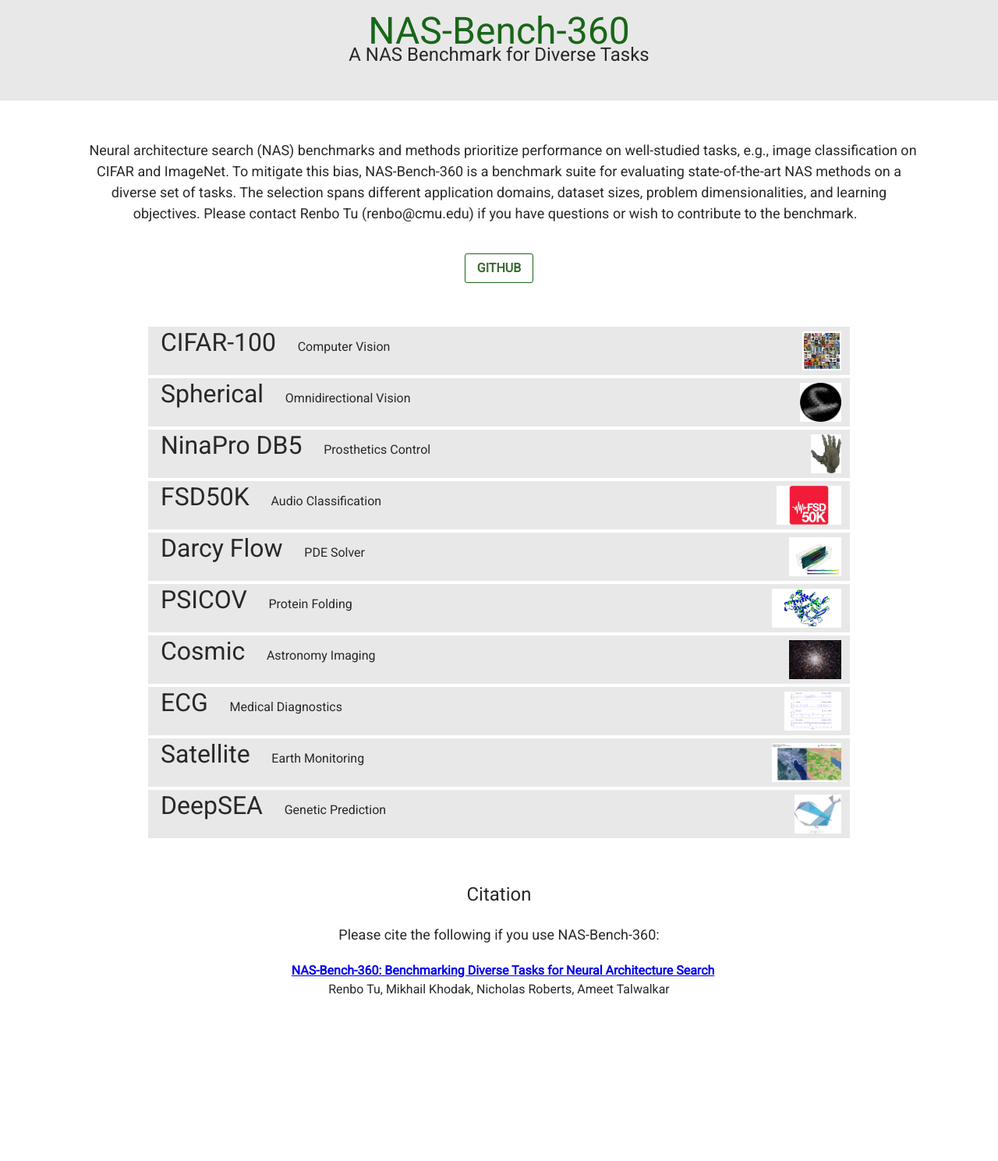
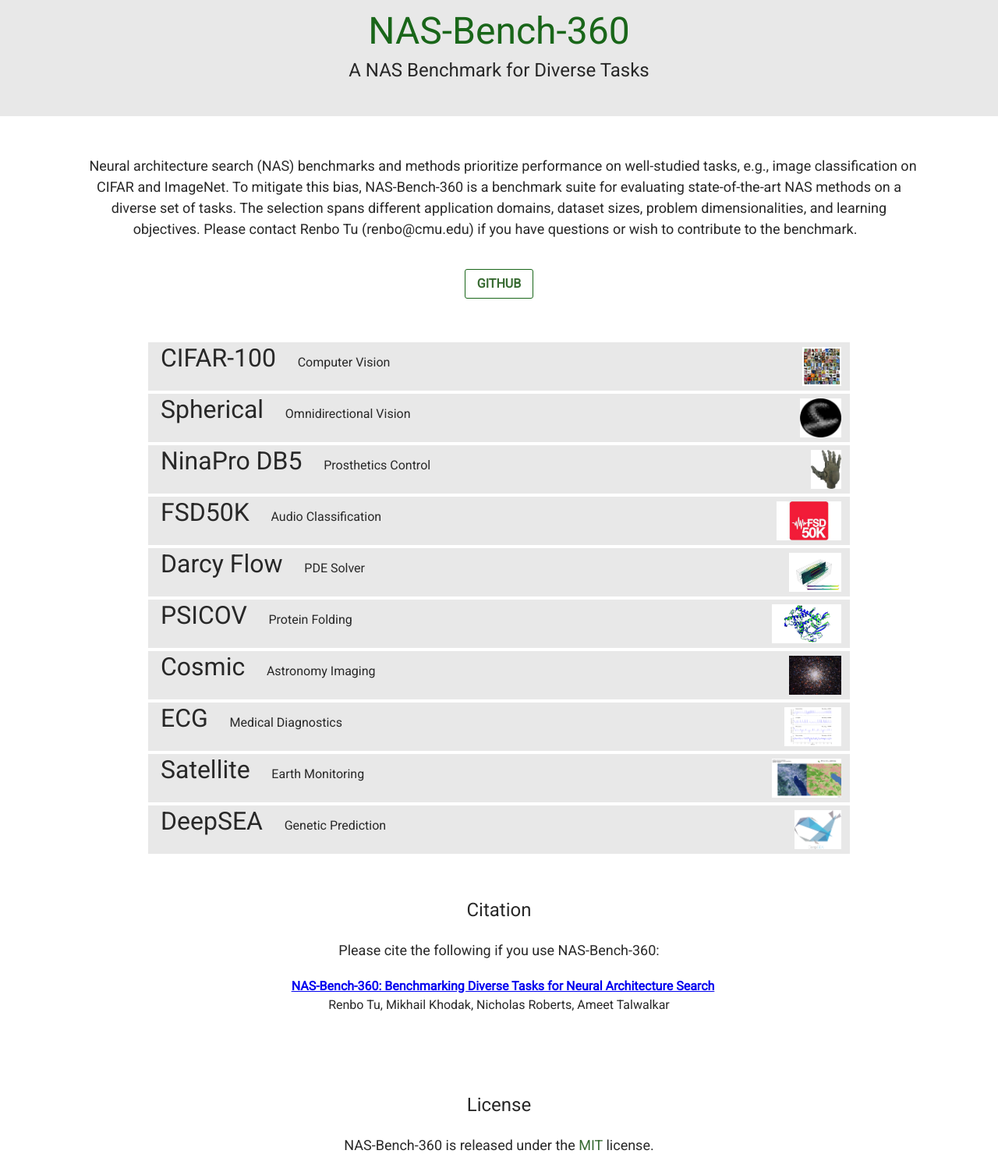
Before and after one commit to rtu715/NAS-Bench-360, a Jekyll site: the page index.html, which Jekyll copies as it is, in a window 1280 px wide. Shown: the whole page at 78% size. Built offline with Jekyll 4.4.1, drawn with Linux system fonts in a browser that asks for light colours; before the commit the page ends 1336 px from its top, so only the background shows below that.

Commit message:
formatting

```diff
--- a/index.html
+++ b/index.html
@@ -22,7 +22,7 @@
         <h1 style="color:#196619">
             NAS-Bench-360
         </h1>
-		<h2>A NAS Benchmark for Diverse Tasks</h2>
+		<h2 style="margin-top:25px">A NAS Benchmark for Diverse Tasks</h2>
         <br/>
     </div>
     </div>
@@ -317,6 +317,13 @@
         </span>
     </div>
 
+	<div class="title" style="position:relative;top:40px">
+		<h2>License</h2>
+        <span class="description">
+            NAS-Bench-360 is released under the <a href="https://en.wikipedia.org/wiki/MIT_License">MIT</a> license. </br>
+        </span>
+    </div>
+
 	<script>
 		var coll = document.getElementsByClassName("collapsible");
 		var i;
--- a/webpage/assets/main.css
+++ b/webpage/assets/main.css
@@ -25,6 +25,10 @@
 	line-height: 0px;
 	font-family: 'Roboto', sans-serif;
 }
+@media screen and (max-width: 767px) {
+h1 { font-size: 18px !important; }
+}
+
 .toptitle h2 {
 	margin-top: -20px;
 	margin-bottom: 0px;
@@ -113,7 +117,7 @@
 
 .showHide { display:none; padding-left:4px }
 @media screen and (min-width: 500px) {
-	.showHide  { display: inline; }
+	.showHide  { padding-left:4px; display: inline; }
 }
 
 .menu{
```
